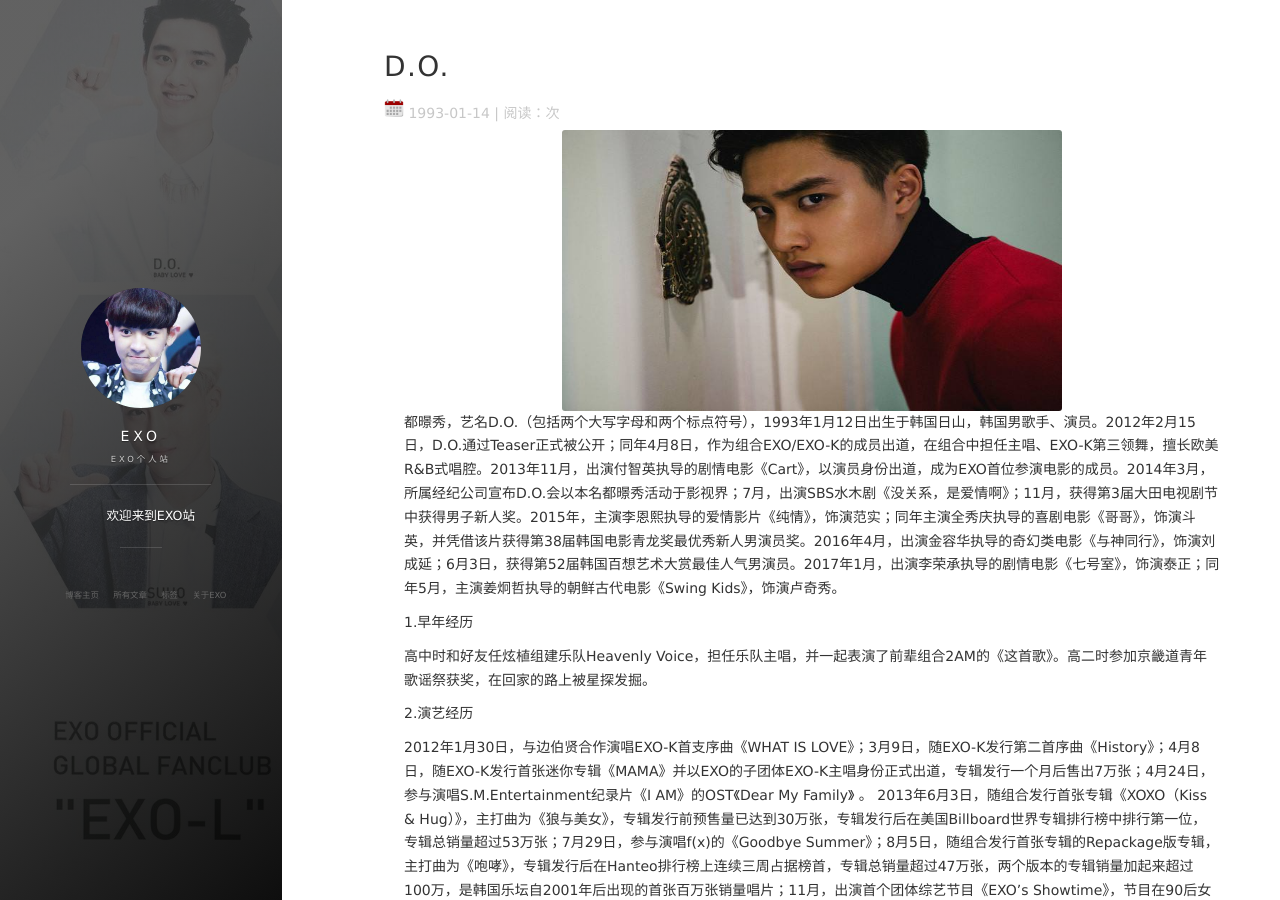
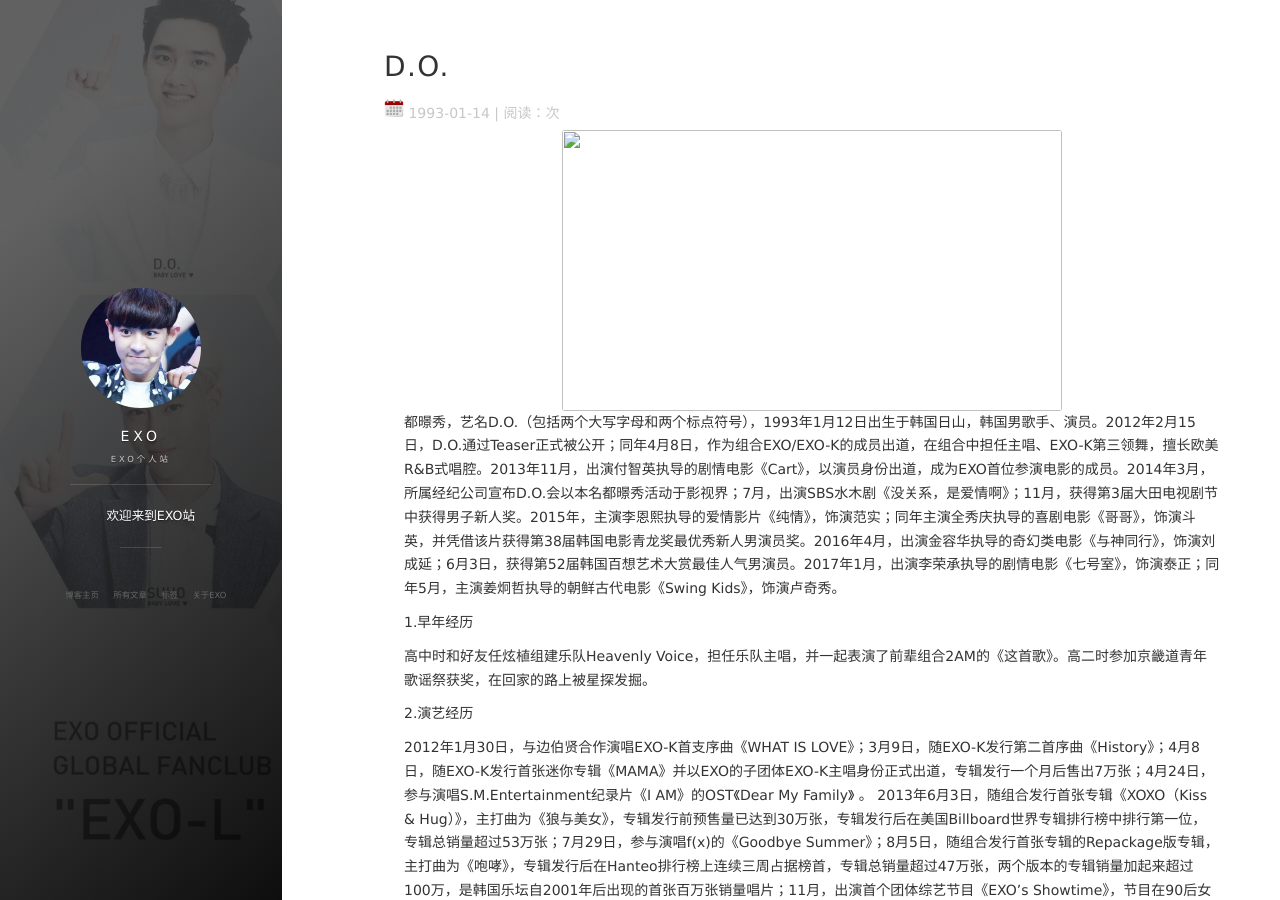
Before and after one commit to ChanYeol61/ChanYeol61.github.io, a Jekyll site: the page built from _posts/1993-01-14-D.O.md, in a window 1280 px wide and 900 px high. Built offline with Jekyll 4.4.1, drawn with Linux system fonts in a browser that asks for light colours; nearby versions of some CDN libraries; comment, search, counter and statistics services are not loaded.

Commit message:
Update 1993-01-14-D.O.md

```diff
--- a/_posts/1993-01-14-D.O.md
+++ b/_posts/1993-01-14-D.O.md
@@ -4,7 +4,7 @@ title: D.O.
 date: 1993-01-14
 tag: EXO
 ---
-<img src="/images/posts/codeless/D.O.jpg" height="281" width="500">
+<img src="/images/posts/codeless/D.O..jpg" height="281" width="500">
 都暻秀，艺名D.O.（包括两个大写字母和两个标点符号），1993年1月12日出生于韩国日山，韩国男歌手、演员。2012年2月15日，D.O.通过Teaser正式被公开；同年4月8日，作为组合EXO/EXO-K的成员出道，在组合中担任主唱、EXO-K第三领舞，擅长欧美R&B式唱腔。2013年11月，出演付智英执导的剧情电影《Cart》，以演员身份出道，成为EXO首位参演电影的成员。2014年3月，所属经纪公司宣布D.O.会以本名都暻秀活动于影视界；7月，出演SBS水木剧《没关系，是爱情啊》；11月，获得第3届大田电视剧节中获得男子新人奖。2015年，主演李恩熙执导的爱情影片《纯情》，饰演范实；同年主演全秀庆执导的喜剧电影《哥哥》，饰演斗英，并凭借该片获得第38届韩国电影青龙奖最优秀新人男演员奖。2016年4月，出演金容华执导的奇幻类电影《与神同行》，饰演刘成延；6月3日，获得第52届韩国百想艺术大赏最佳人气男演员。2017年1月，出演李荣承执导的剧情电影《七号室》，饰演泰正；同年5月，主演姜炯哲执导的朝鲜古代电影《Swing Kids》，饰演卢奇秀。
 
 
```
